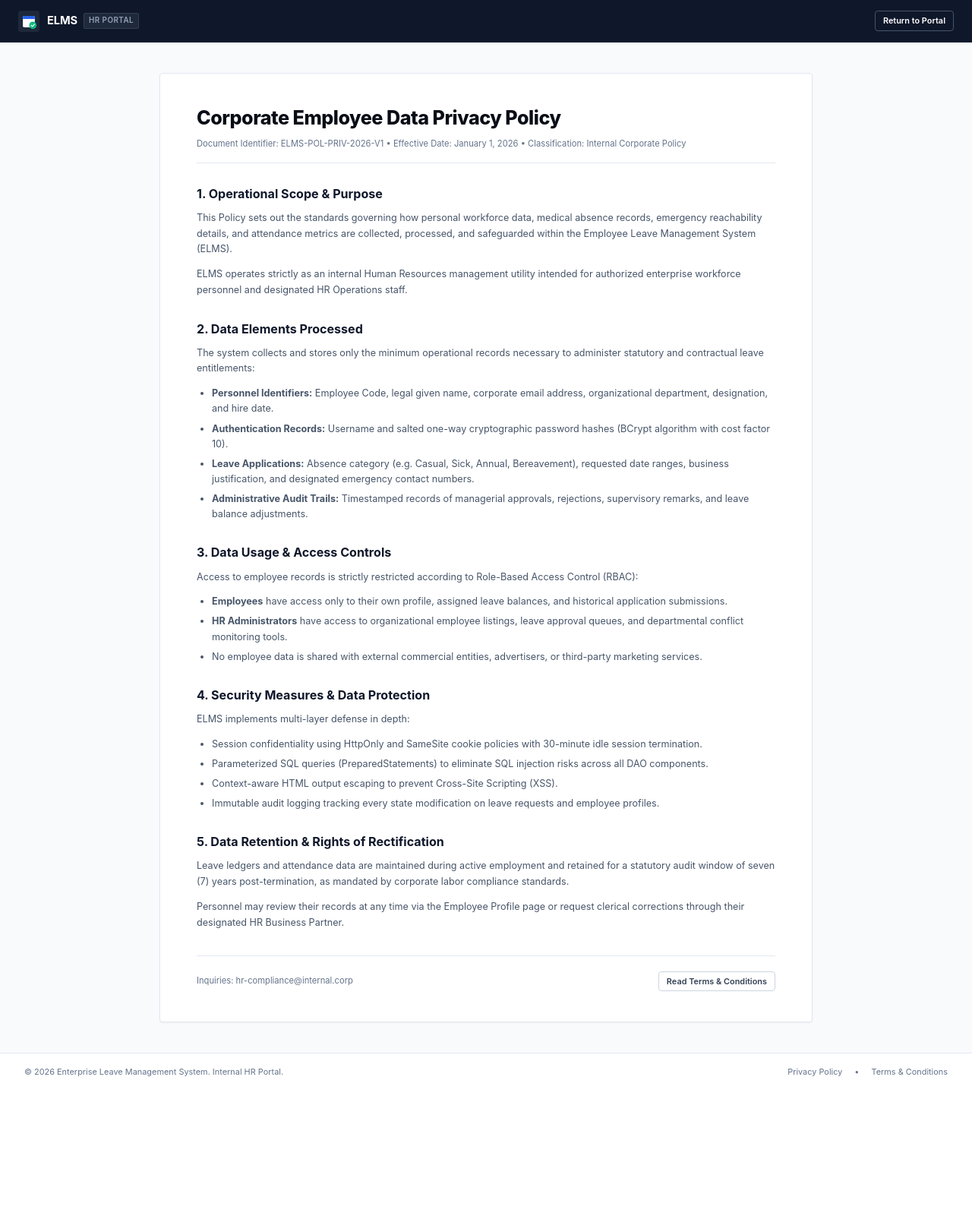
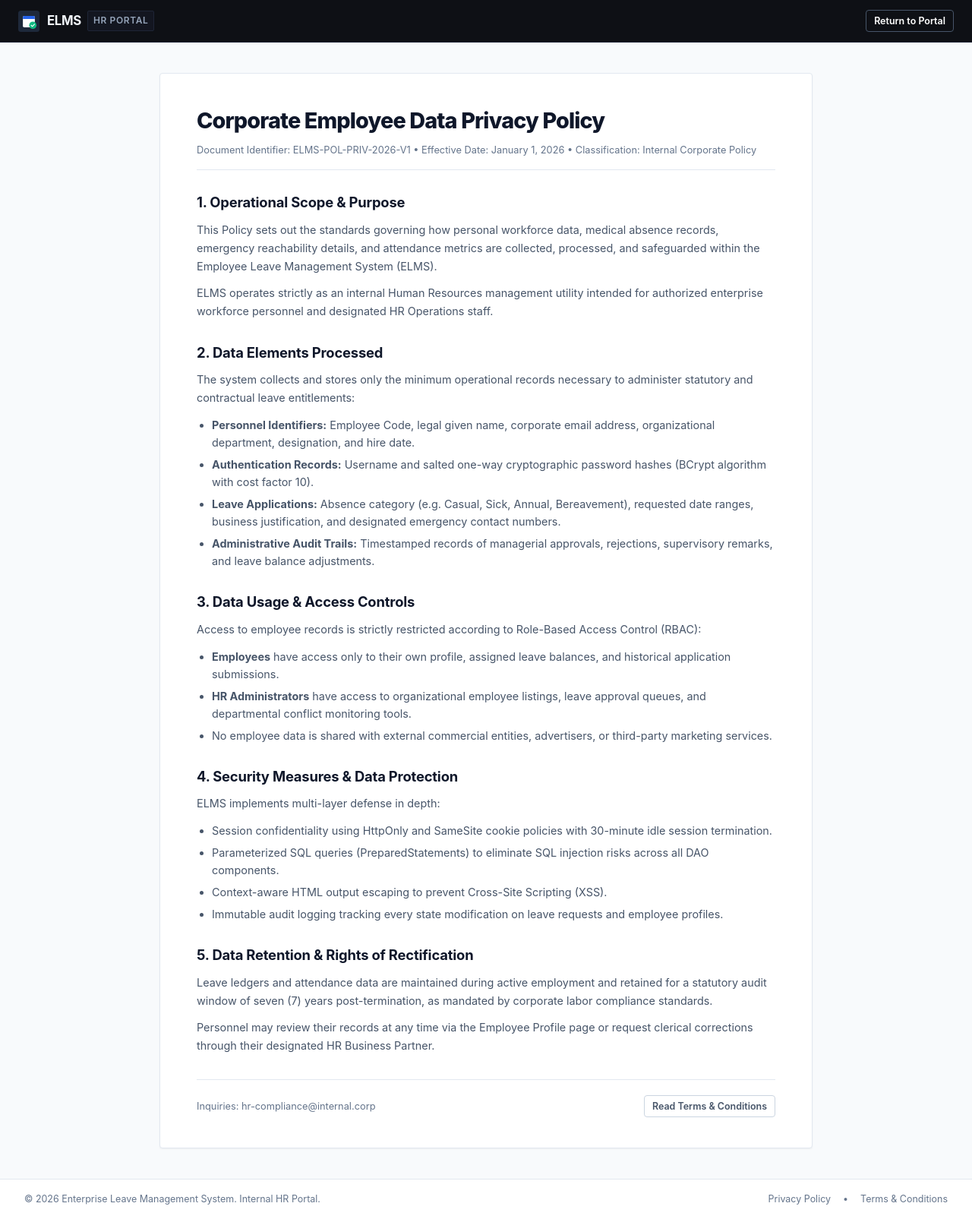
Before and after one commit to ganesh-badar/employee-leave-management-system, a Java web app: page /privacy-policy in a window 1280 px wide. Shown: the whole page at 76% size. Before the commit the page ends 1418 px from the top, so only its background shows below. Run offline with Tomcat 11, a stand-in JSP engine, Linux system fonts and the light colour scheme.

Commit message:
feat(ui): elevate theme and UI to Impeccable standard with DESIGN.md

```diff
--- a/src/main/webapp/static/css/main.css
+++ b/src/main/webapp/static/css/main.css
@@ -1,37 +1,43 @@
 /* =====================================================================
    EMPLOYEE LEAVE MANAGEMENT SYSTEM (ELMS)
-   Enterprise Design System: Slate & Corporate Navy
-   STRICT PROTOCOL:
+   Design System: Obsidian Precision — Enterprise B2B
+   Typography: High-Performance Enterprise System Stack
+   PROTOCOL:
    - ZERO Purple Gradients
    - ZERO Pill-Shaped Buttons (Crisp 4px radius)
    - ZERO Cursor Animations or Excessive Scroll Animations
    - 100% Authentic Enterprise B2B Interface
+   - Browser Surface Theming (scrollbar, selection, focus, caret)
    ===================================================================== */
 
 :root {
-    /* Color Palette */
+    /* Surface Palette — Obsidian Precision */
     --color-bg: #f8fafc;
     --color-surface: #ffffff;
     --color-surface-subtle: #f1f5f9;
     --color-border: #e2e8f0;
     --color-border-strong: #cbd5e1;
 
-    --color-navy-950: #090d16;
-    --color-navy-900: #0f172a;
-    --color-navy-800: #1e293b;
-    --color-navy-700: #334155;
+    /* Dark Surfaces (Header / Sidebar accent) */
+    --color-navy-950: #070809;
+    --color-navy-900: #0e1015;
+    --color-navy-800: #131620;
+    --color-navy-700: #1e2536;
 
+    /* Text */
     --color-text-primary: #0f172a;
     --color-text-secondary: #475569;
     --color-text-muted: #64748b;
-    --color-text-inverted: #ffffff;
+    --color-text-inverted: #f1f5f9;
 
-    --color-primary: #1e40af;
+    /* Cobalt Accent */
+    --color-primary: #2563eb;
     --color-primary-hover: #1d4ed8;
-    --color-primary-active: #172554;
-    --color-primary-light: #eff6ff;
-    --color-primary-border: #bfdbfe;
+    --color-primary-active: #1e40af;
+    --color-primary-light: rgba(37, 99, 235, 0.06);
+    --color-primary-border: rgba(37, 99, 235, 0.2);
 
+    /* Status Colors */
     --color-success: #059669;
     --color-success-bg: #ecfdf5;
     --color-success-border: #a7f3d0;
@@ -47,24 +53,25 @@
     --color-danger-border: #fecaca;
     --color-danger-text: #991b1b;
 
-    --color-info: #0284c7;
-    --color-info-bg: #f0f9ff;
-    --color-info-border: #bae6fd;
-    --color-info-text: #0369a1;
+    --color-info: #2563eb;
+    --color-info-bg: #eff6ff;
+    --color-info-border: #bfdbfe;
+    --color-info-text: #1e40af;
 
-    /* Geometry: Crisp Corporate (No Pills) */
+    /* Geometry: 4px Crisp (No Pills) */
     --radius-sm: 2px;
     --radius-md: 4px;
     --radius-lg: 6px;
 
-    /* Typography */
+    /* Typography: Enterprise Workhorse System Stack */
     --font-sans: -apple-system, BlinkMacSystemFont, "Segoe UI", Roboto, "Helvetica Neue", Arial, sans-serif;
-    --font-mono: ui-monospace, SFMono-Regular, Menlo, Monaco, Consolas, "Liberation Mono", monospace;
+    --font-display: -apple-system, BlinkMacSystemFont, "Segoe UI", Roboto, "Helvetica Neue", Arial, sans-serif;
+    --font-mono: ui-monospace, SFMono-Regular, Menlo, Monaco, Consolas, monospace;
 
     /* Shadows: Subtle & Structural */
     --shadow-sm: 0 1px 2px 0 rgba(0, 0, 0, 0.05);
     --shadow-md: 0 4px 6px -1px rgba(0, 0, 0, 0.07), 0 2px 4px -2px rgba(0, 0, 0, 0.05);
-    --shadow-lg: 0 10px 15px -3px rgba(0, 0, 0, 0.08), 0 4px 6px -4px rgba(0, 0, 0, 0.04);
+    --shadow-lg: 0 12px 28px -4px rgba(0, 0, 0, 0.12), 0 4px 6px -4px rgba(0, 0, 0, 0.06);
 }
 
 /* Reset & Box Sizing */
@@ -75,19 +82,62 @@
 }
 
 html {
-    font-size: 14px;
+    font-size: 16px;
     -webkit-text-size-adjust: 100%;
     color-scheme: light;
+    scroll-behavior: smooth;
 }
 
 body {
     font-family: var(--font-sans);
     background-color: var(--color-bg);
     color: var(--color-text-primary);
-    line-height: 1.5;
+    line-height: 1.55;
     min-height: 100vh;
     display: flex;
     flex-direction: column;
+    -webkit-font-smoothing: antialiased;
+}
+
+/* =====================================================================
+   BROWSER SURFACE THEMING
+   ===================================================================== */
+::selection {
+    background: rgba(37, 99, 235, 0.25);
+    color: #0f172a;
+}
+
+::-moz-selection {
+    background: rgba(37, 99, 235, 0.25);
+    color: #0f172a;
+}
+
+input, textarea, select {
+    caret-color: var(--color-primary);
+}
+
+:focus-visible {
+    outline: 2px solid var(--color-primary);
+    outline-offset: 2px;
+}
+
+/* Custom Scrollbar */
+::-webkit-scrollbar {
+    width: 7px;
+    height: 7px;
+}
+
+::-webkit-scrollbar-track {
+    background: var(--color-bg);
+}
+
+::-webkit-scrollbar-thumb {
+    background: #cbd5e1;
+    border-radius: 4px;
+}
+
+::-webkit-scrollbar-thumb:hover {
+    background: #94a3b8;
 }
 
 a {
@@ -109,7 +160,7 @@ a:hover {
     align-items: center;
     justify-content: space-between;
     padding: 0 24px;
-    border-bottom: 1px solid var(--color-navy-800);
+    border-bottom: 1px solid var(--color-navy-700);
     position: sticky;
     top: 0;
     z-index: 100;
@@ -127,25 +178,26 @@ a:hover {
 }
 
 .brand-title {
+    font-family: var(--font-display);
     font-size: 1.05rem;
     font-weight: 700;
-    letter-spacing: -0.01em;
-    color: #ffffff;
+    letter-spacing: -0.02em;
+    color: #f1f5f9;
     display: flex;
     align-items: center;
     gap: 8px;
 }
 
 .brand-badge {
-    font-size: 0.7rem;
+    font-size: 0.75rem;
     font-weight: 600;
     letter-spacing: 0.05em;
     text-transform: uppercase;
     background-color: var(--color-navy-800);
     color: #94a3b8;
-    padding: 2px 6px;
+    padding: 3px 7px;
     border-radius: var(--radius-sm);
-    border: 1px solid #334155;
+    border: 1px solid var(--color-navy-700);
 }
 
 .header-actions {
@@ -328,12 +382,12 @@ a:hover {
 
 .btn-secondary {
     background-color: #ffffff;
-    color: var(--color-navy-700);
+    color: #475569;
     border-color: var(--color-border-strong);
 }
 .btn-secondary:hover {
     background-color: var(--color-surface-subtle);
-    color: var(--color-navy-900);
+    color: #0f172a;
     text-decoration: none;
 }
 
@@ -888,10 +998,11 @@ textarea.form-control {
 }
 
 .policy-title {
+    font-family: var(--font-display);
     font-size: 1.8rem;
     font-weight: 800;
-    color: var(--color-navy-950);
-    letter-spacing: -0.02em;
+    color: #0f172a;
+    letter-spacing: -0.03em;
     margin-bottom: 6px;
 }
 
@@ -908,10 +1019,12 @@ textarea.form-control {
 }
 
 .policy-section-title {
+    font-family: var(--font-display);
     font-size: 1.15rem;
     font-weight: 700;
-    color: var(--color-navy-900);
+    color: #0f172a;
     margin-bottom: 10px;
+    letter-spacing: -0.01em;
 }
 
 .policy-text {
```
Also changed, not shown: other parts of src/main/webapp/static/css/main.css (+101 -40 lines), DESIGN.md (added, +63 -0 lines).
